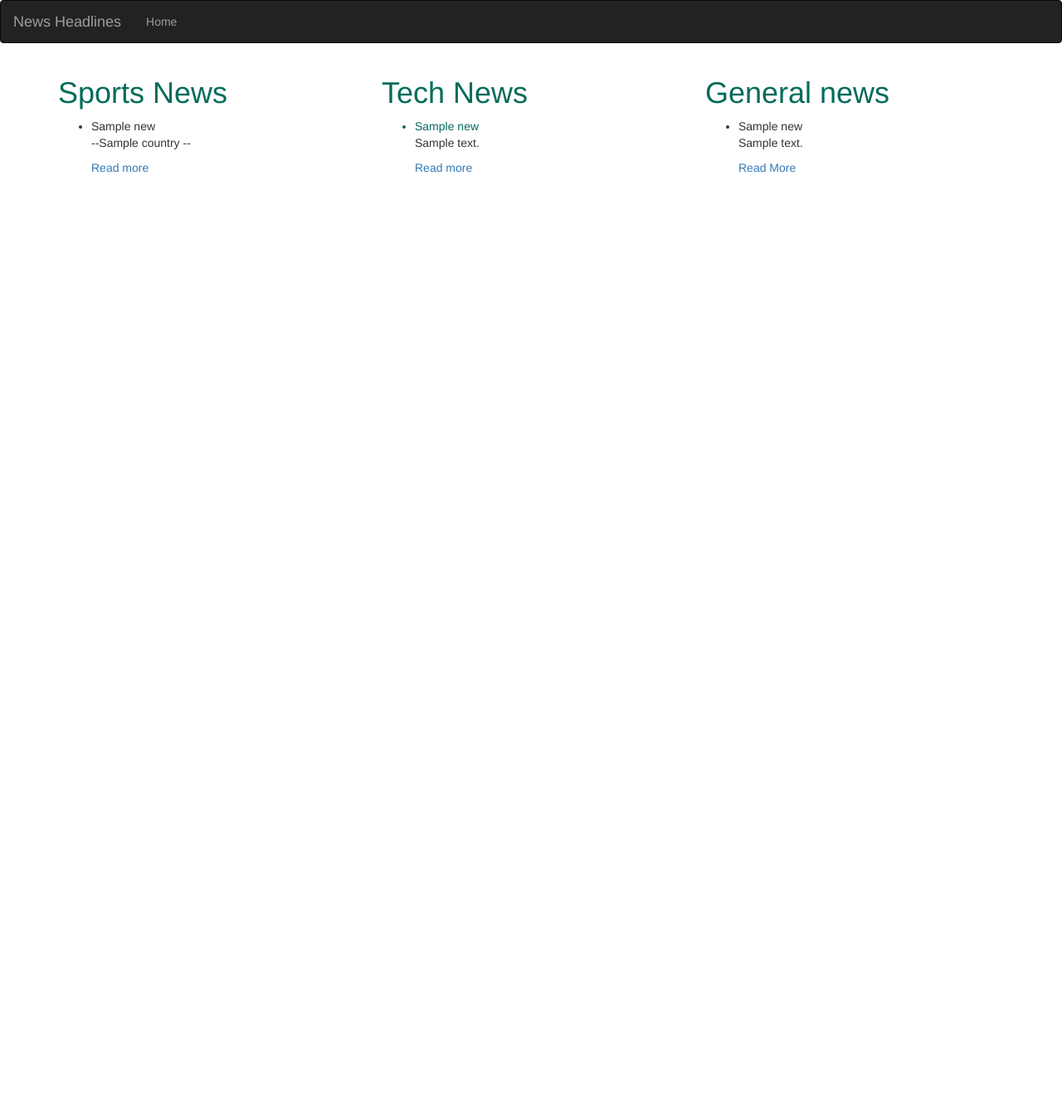
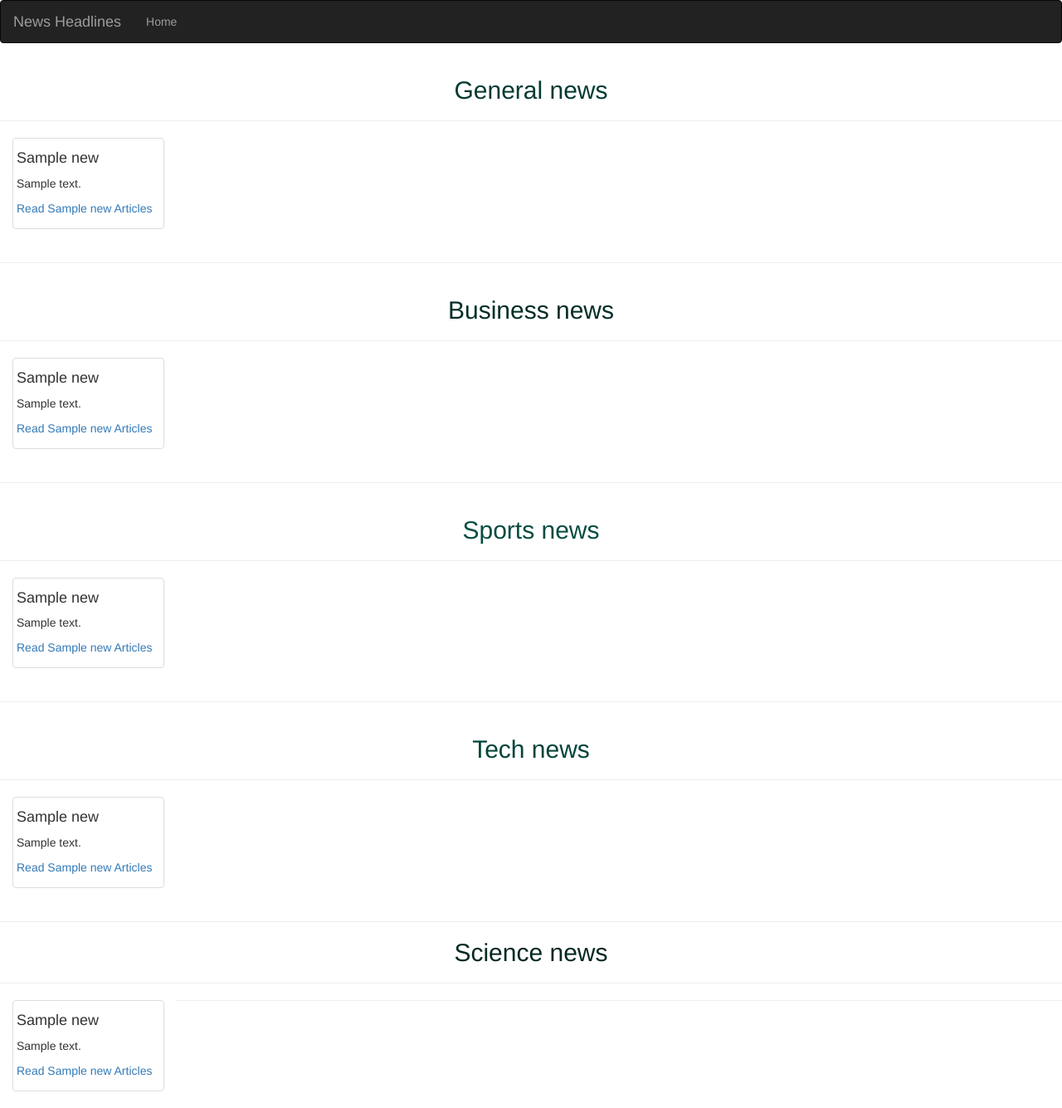
Before and after one commit to joey57/News-Headlines, a Flask app: template app/templates/index.html in a window 1280 px wide. Shown: the whole page at 83% size. Before the commit the page ends 208 px from the top, so only its background shows below. Run offline with Flask 2, Linux system fonts and the light colour scheme; the template is opened without the code that fills it: most values are stand-ins (such as "Sample title", 1, 10 or a date in 2020); parts of the project's set-up code (start-up, migrations or seed data) failed here and were passed over; some libraries are stand-ins or nearby versions.

Commit message:
make html changes

```diff
--- a/app/static/css/index.css
+++ b/app/static/css/index.css
@@ -0,0 +1,16 @@
+li{
+  list-style: none;
+}
+#navigation {
+  font-family: 'Julius Sans One';
+  font-size: 100%;
+  text-transform: uppercase;
+  min-width: 80px;
+  min-height: 89px;
+}
+h1{
+  color: #056b5b
+}
+.col-md-1 {
+  border-radius: 15px 0 0 15px;
+}
--- a/app/templates/base.html
+++ b/app/templates/base.html
@@ -1,6 +1,8 @@
 {% extends 'bootstrap/base.html' %}
-
-
+{% block styles %}
+{{super()}}
+<link href="{{url_for('static',filename='css/index.css')}}" rel="stylesheet">
+{% endblock %}
 <!--Navbar block-->
 {% block navbar %}
      {% include 'navbar.html' %}
--- a/app/templates/index.html
+++ b/app/templates/index.html
@@ -1,48 +1,98 @@
 {% extends 'base.html' %}
-{% import 'macros.html' as macro %}
-
-<!--Styles block-->
-{% block styles %}
-  {{ super() }}
-  <link rel="stylesheet" href="{{url_for('static',filename='css/index.css')}}">
-{% endblock %}
-
 {% block content %}
 
-<div class="container">
-  <div class="row">
-    <div class="col-md-4">
-            <h1 style="color: #056b5b">Sports News</h1>
-            <ul>
-                {% for all_news in sports %}
-                <li>{{all_news.name}}</li>
-                <p> --{{all_news.country}} -- </p>
-                <p><a href="/articles/{{all_news.id}}">Read more</a></p>
+
+<div class="container-fluid">
+        <div class="row">
+                <h2 style="text-align: center;color:#043a32;">General news </h2><hr>
+                {% for all_news in general %}
+                <div class="col-md-2">
+                        <div class="thumbnail">
+                                <div class="details">
+                                        <h4>{{all_news.name}}</a></h4>
+                                        <p>{{all_news.description | truncate(100)}}</p>
+                                        <p><a href="/articles/{{ all_news.id}}">Read {{all_news.name}} Articles</a></p>
+                                </div>
+                        </div>
+                </div>
                 {% endfor %}
-            </ul>
-    </div>
-    <div class="col-md-4">
-      <h1 style="color: #056b5b">Tech News</h1>
-      <ul>
-          {% for all_news in technology %}
-          <li style="color: #056b5b">{{all_news.name}}</li>
-          <p>{{all_news.description}}</p>
-          <p><a href="/articles/{{ all_news.id}}">Read more</a></p>
-           {% endfor %}
-      </ul>
-    </div>
-    <div class="col-md-4">
-      <h1 style="color: #056b5b">General news</h1>
-      <ul>
-         {% for all_news in general %}
-         <li>{{all_news.name}}</li>
-         <p>{{all_news.description}}</p>
-         <p><a href="/articles/{{all_news.id}}">Read More</a></p>
-         {% endfor %}
-      </ul>
+        </div>
+ </div>
+ <hr>
 
-    </div>
+<div class="container-fluid">
+        <div class="row">
+                        <h2 style="text-align: center;color:#032e27;">Business news </h2><hr>
+                        {% for all_news in business %}
+                        <div class="col-md-2">
+                                <div class="thumbnail">
+                                        <div class="details">
+                                                <h4>{{all_news.name}}</h4>
+                                                <p>{{all_news.description | truncate(100)}}</p>
+                                                <p><a href="/articles/{{ all_news.id}}">Read {{all_news.name}} Articles</a></p>
+
+                                        </div>
+
+                                </div>
+                        </div>
+                        {% endfor %}
+        </div>
 </div>
+<hr>
+
+
+<div class="container-fluid">
+         <div class="row">
+                  <h2 style="text-align: center;color:#064d42;">Sports news </h2><hr>
+                  {% for all_news in sports %}
+                  <div class="col-md-2">
+                          <div class="thumbnail">
+                                  <div class="details">
+                                          <h4>{{all_news.name}}</a></h4>
+                                          <p>{{all_news.description | truncate(100)}}</p>
+                                          <p><a href="/articles/{{ all_news.id}}">Read {{all_news.name}} Articles</a></p>
+                                </div>
+                        </div>
+                </div>
+                         {% endfor %}
+        </div>
 </div>
+<hr>
 
-{% endblock %}
+<div class="container-fluid">
+        <div class="row">
+                <h2 style="text-align: center;color:#03443a;">Tech news </h2><hr>
+                {% for all_news in technology %}
+                <div class="col-md-2">
+                        <div class="thumbnail">
+                                <div class="details">
+                                        <h4>{{all_news.name}}</a></h4>
+                                        <p>{{all_news.description | truncate(100)}}</p>
+                                        <p><a href="/articles/{{ all_news.id}}">Read {{all_news.name}} Articles</a></p>
+                                </div>
+                        </div>
+                </div>
+        {% endfor %}
+        </div>
+</div>
+<hr>
+
+
+                                <h2 style="text-align: center;color:#022923;">Science news </h2>
+                                <hr>
+                        {% for all_news in science %}
+                        <div class="col-md-2">
+                                <div class="thumbnail">
+                                        <div class="details">
+                                                <h4>{{all_news.name}}</a></h4>
+                                                <p>{{all_news.description | truncate(100)}}</p>
+                                                <p><a href="/articles/{{ all_news.id}}">Read {{all_news.name}} Articles</a></p>
+                                        </div>
+                                </div>
+                         </div>
+                         {% endfor %}
+                        </div>
+                        </div>
+                        <hr>
+
+{%  endblock %}
```
